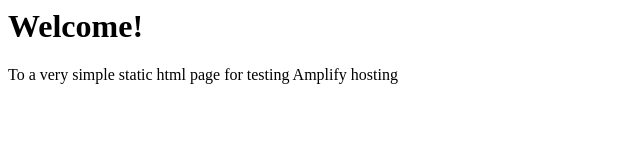
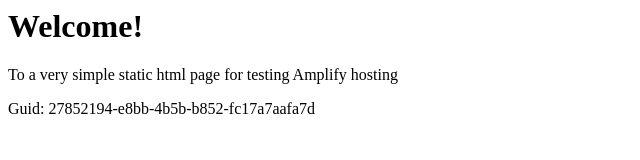
Before and after one commit to aws-aemilia-sin/Github-PR-Commit-Integration-Test-DoNotTouch-Gith-P5X5MO5I-v1-prod-ap-southeast-1, a website: page src/index.html in a window 1280 px wide. Shown: the whole page, without its empty margins (0-640 px from the left). Drawn offline with Linux system fonts and the light colour scheme.

Commit message:
commit from integ tests

```diff
--- a/src/index.html
+++ b/src/index.html
@@ -1,3 +1,5 @@
+
+
 <html lang="en">
 
 <head>
@@ -10,6 +12,6 @@
 <body>
     <h1>Welcome!</h1>
     <p>To a very simple static html page for testing Amplify hosting</p>
-</body>
+    <p>Guid: 27852194-e8bb-4b5b-b852-fc17a7aafa7d</p></body>
 
 </html>
```
